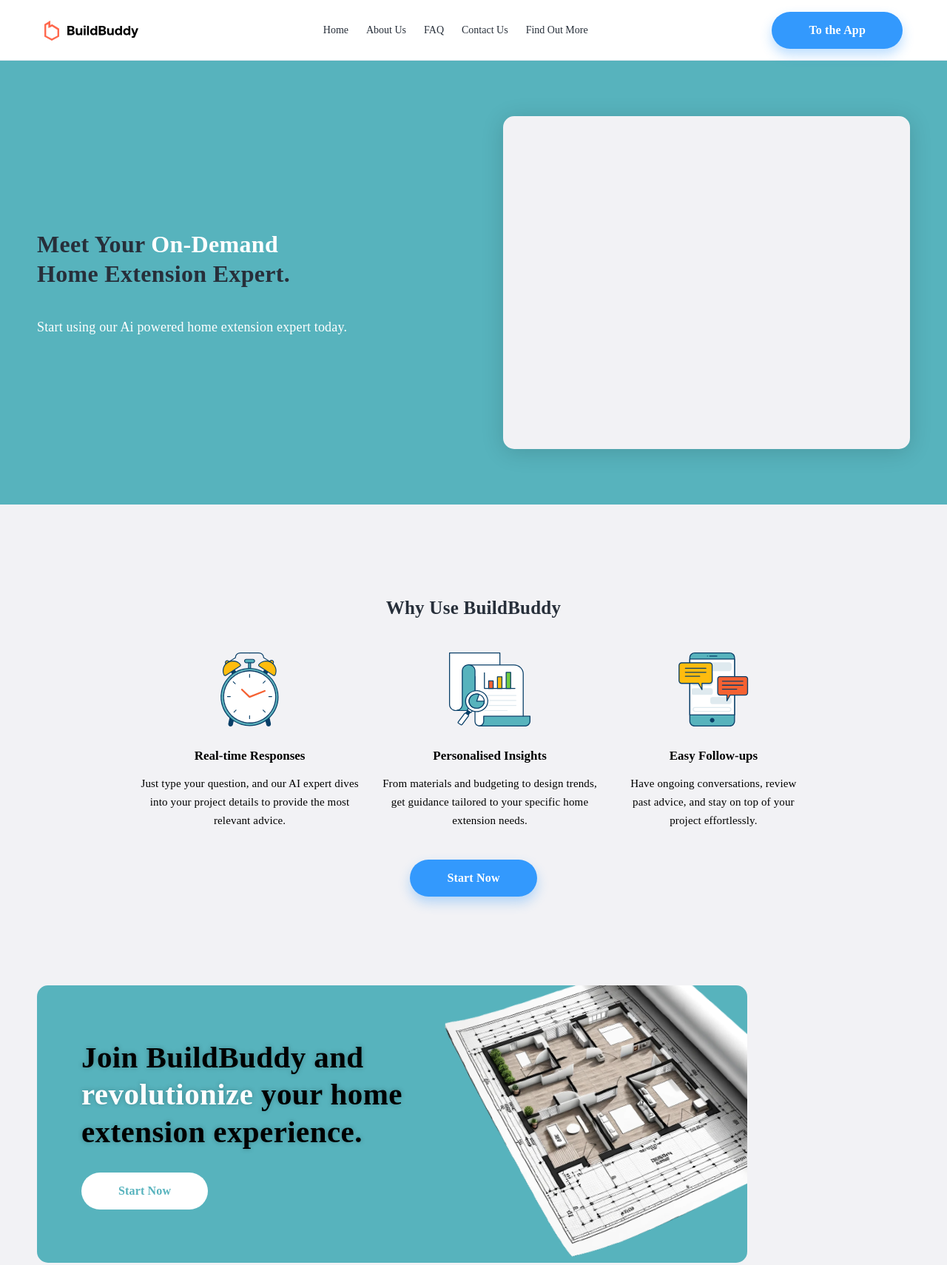
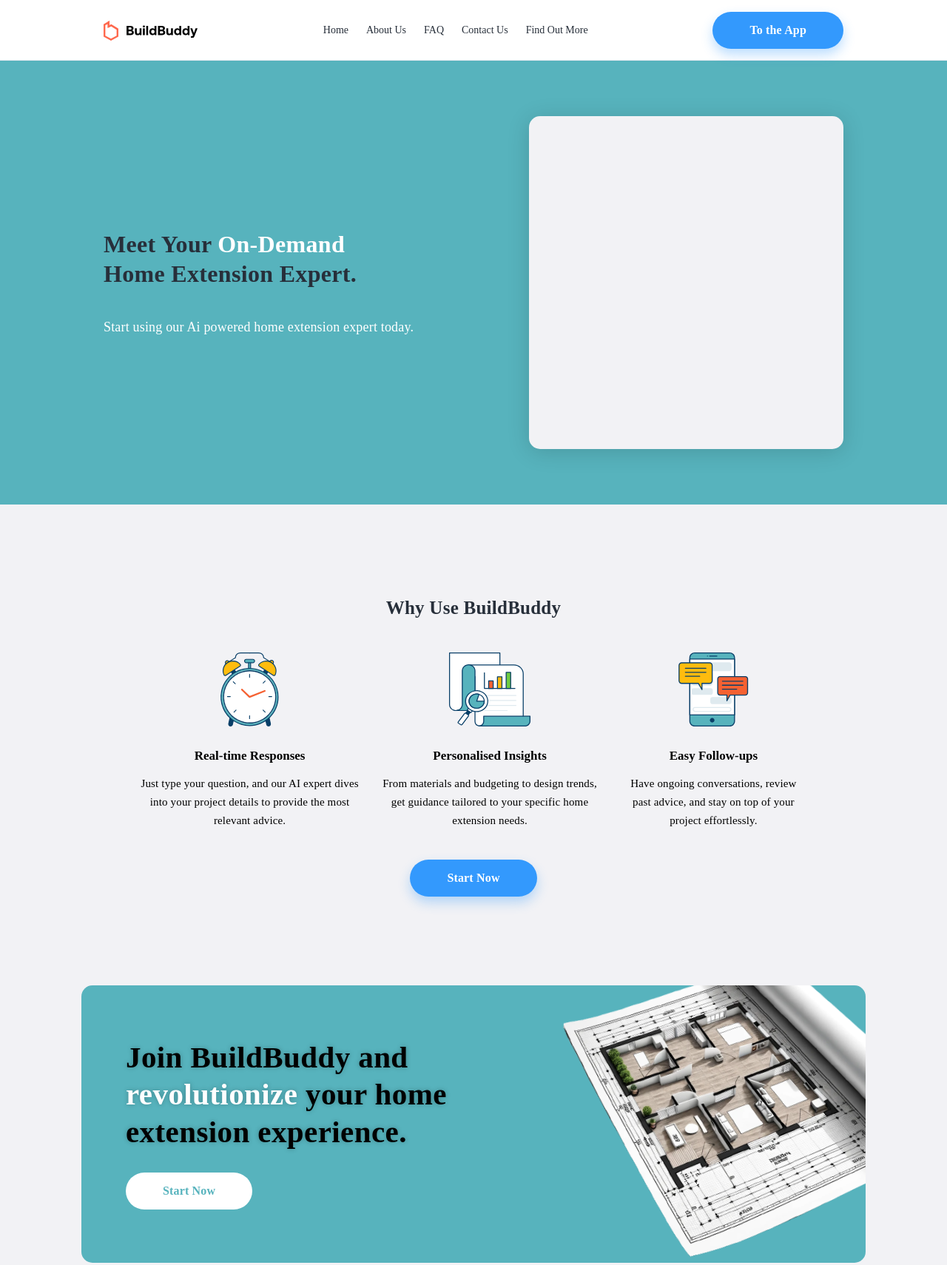
Before and after one commit to theLadEli/ai-chatbot-test, a plain HTML site: page index.html in a window 1280 px wide. Shown: the top 1710 px of the page at 74% size. Drawn offline with Linux system fonts and the light colour scheme; a web font is replaced by a local one.

Commit message:
Optimised desktop styling, for larger screen sizes

```diff
--- a/index.html
+++ b/index.html
@@ -10,7 +10,8 @@
 
 <body>
 
-    <menu>
+    <menu class="section-wrapper">
+        <div id="menu">
             <img src="Assets/logo.svg" alt="BuildBuddy Logo">
             <nav>
                 <a href="#">Home</a>
@@ -20,18 +21,24 @@
                 <a href="#">Find Out More</a>
             </nav>
             <a href="https://app.buildbuddy.co/register" class="btn-primary">To the App</a>
+        </div>
     </menu>
 
-    <section id="hero-section">
+    <section id="hero-section" class="section-wrapper">
+        <div id="hs-inner">
+
             <div id="hs-content">
                 <h1>Meet Your <span style="color: #fff">On-Demand</span> Home Extension Expert.</h1>
                 <h5>Start using our Ai powered home extension expert today.</h5>
             </div>
-        <div id="chatbot">
+            <div id="chatbot"></div>
+
         </div>
     </section>
 
-    <section id="tools">
+    <section id="tools" class="section-wrapper">
+        <div id="ts-inner">
+
             <h2>Why Use BuildBuddy</h2>
             <div id="ts-grid">
                 <div class="ts-item">
@@ -57,9 +64,11 @@
                 </div>
             </div>
             <a class="btn-primary" href="https://app.buildbuddy.co/register">Start Now</a>
+
+        </div>
     </section>
 
-    <section id="banner">
+    <section id="banner" class="section-wrapper">
         <div id="br-inner">
 
             <div>
@@ -72,7 +81,7 @@
         </div>
     </section>
 
-    <footer>
+    <footer class="section-wrapper">
         <img src="Assets/logo-white.svg" alt="BuildBuddy Logo">
         <ul>
             <li>Terms of Use</li>
--- a/styles.css
+++ b/styles.css
@@ -130,15 +130,26 @@
     letter-spacing: 0.16px;
 }
 
+
+.section-wrapper {
+    /* Used to align inner sections center */
+    display: flex;
+    justify-content: center;
+}
+
 /* Menu */
 
 menu {
+    box-shadow: 0px -1px 0px 0px #E6E9F0 inset;
+}
+
+#menu {
     display: flex;
     flex-direction: row;
     justify-content: space-between;
     align-items: center;
     padding: 16px 60px;
-    box-shadow: 0px -1px 0px 0px #E6E9F0 inset;
+    width: 1000px;
 }
 
 nav {
@@ -158,11 +169,15 @@
 /* Hero Section */
 
 #hero-section {
+    background-color: var(--primary);
+}
+
+#hs-inner {
     min-height: 540px;
-    background-color: var(--primary);
     display: flex;
     align-items: center;
     padding: 30px 50px;
+    width: 1000px;
 }
 
 #hs-content {
@@ -182,12 +197,16 @@
 /* Tools */
 
 #tools {
+    background: var(--background-primary);
+}
+
+#ts-inner {
     padding: 120px 50px;
     display: flex;
     flex-direction: column;
     gap: 40px;
     align-items: center;
-    background: var(--background-primary);
+    width: 1000px;
 }
 
 #ts-grid {
@@ -217,7 +236,7 @@
 }
 
 #br-inner {
-    max-width: 900px;
+    max-width: 1000px;
     background-color: var(--primary);
     border-radius: 15px;
     display: flex;
```
Lines whose indentation alone changed are shown as unchanged.
